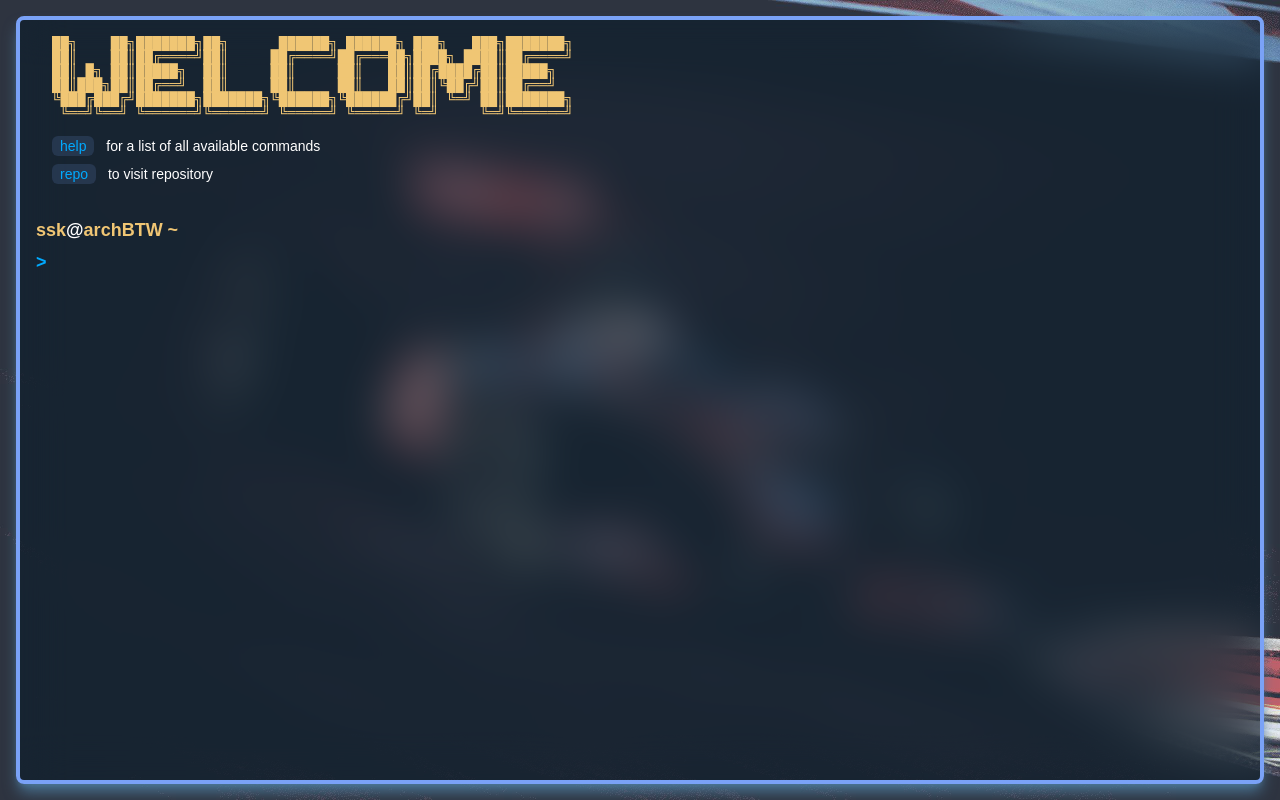
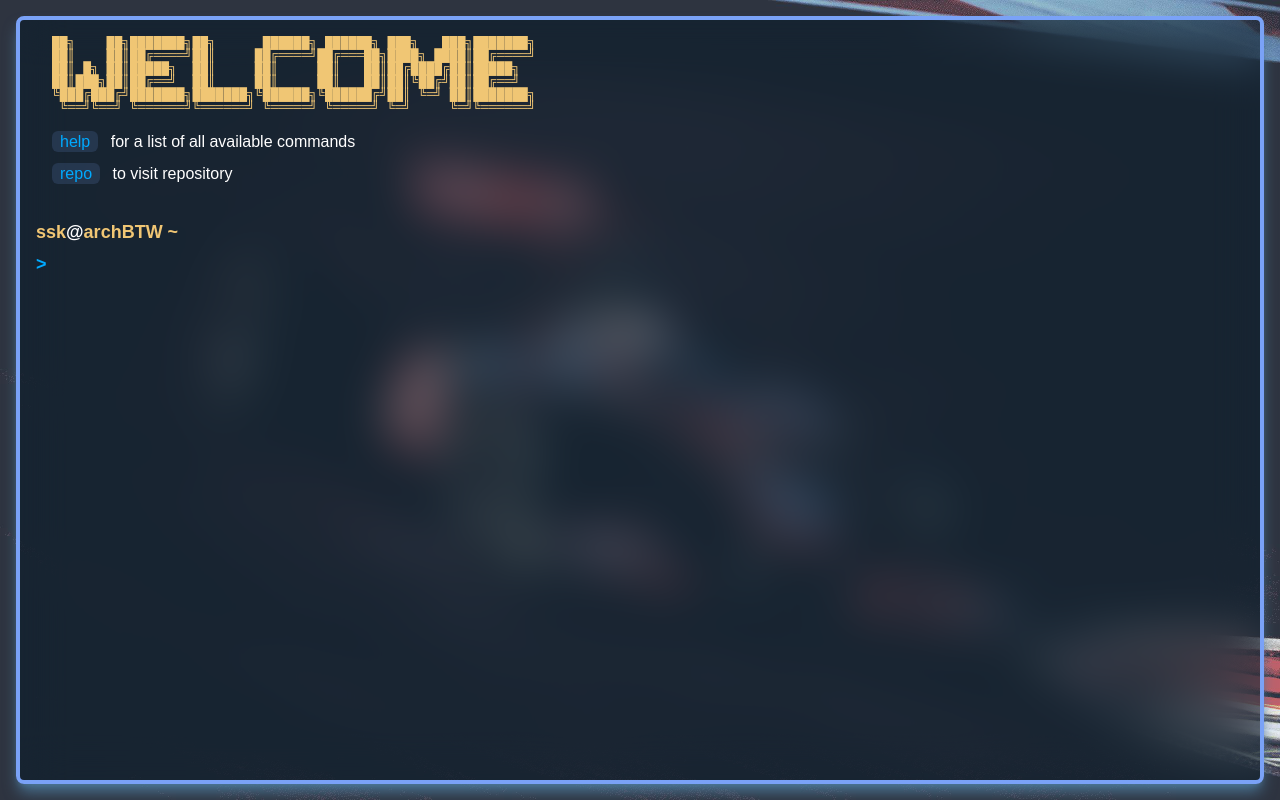
Before and after one commit to 2SSK/portfolio_terminal, a React (Vite) app in the folder frontend/: page / in a window 1280 px wide. Built offline with nearby package versions, Linux system fonts and the light colour scheme.

Commit message:
fix: adjust component styles for better responsiveness and layout

```diff
--- a/frontend/src/components/Banner/Banner.tsx
+++ b/frontend/src/components/Banner/Banner.tsx
@@ -3,9 +3,9 @@ import BannerCommand from "./BannerCommand";
 
 const Banner: React.FC = () => {
   return (
-    <div className="text-sm md:text-md mb-2">
+    <div className="mb-2">
       <Welcome />
-      <div className="flex flex-col gap-2">
+      <div className="flex flex-col gap-2 text-sm md:text-base">
         <div>
           <BannerCommand command="help" /> for a list of all available commands
         </div>
--- a/frontend/src/components/Help.tsx
+++ b/frontend/src/components/Help.tsx
@@ -21,7 +21,7 @@ const Help = () => {
           const description = ele[1];
           return (
             <div key={index} className="flex gap-2 md:gap-4 items-center">
-              <span className="border-none min-w-[80px] px-2 text-sm md:text-base text-center text-primary font-sans font-bold mb-[6px] p-0.5 md:p-1 rounded-md bg-customBlue bg-opacity-10">
+              <span className="border-none min-w-[90px] px-2 text-sm md:text-base text-center text-primary font-sans font-bold mb-[6px] p-0.5 md:p-1 rounded-md bg-customBlue bg-opacity-10">
                 {command}
               </span>
               <span className="text-sm md:text-lg text-center">
--- a/frontend/src/components/Terminal/Terminal.tsx
+++ b/frontend/src/components/Terminal/Terminal.tsx
@@ -23,7 +23,7 @@ export default function TerminalBox() {
   return (
     <div
       onClick={handleFocusInput}
-      className="w-full h-[90vh] sm:h-full mb-5 p-4 border-4 border-customBlue rounded-lg bg-[#011423] bg-opacity-50 backdrop-blur-xl shadow-lg shadow-secondary overflow-y-auto overflow-x-hidden"
+      className="w-full h-[85%] sm:h-full mb-5 p-4 border-4 border-customBlue rounded-lg bg-[#011423] bg-opacity-50 backdrop-blur-xl shadow-lg shadow-secondary overflow-y-auto overflow-x-hidden"
       ref={outputRef}
     >
       <style>{`
```
